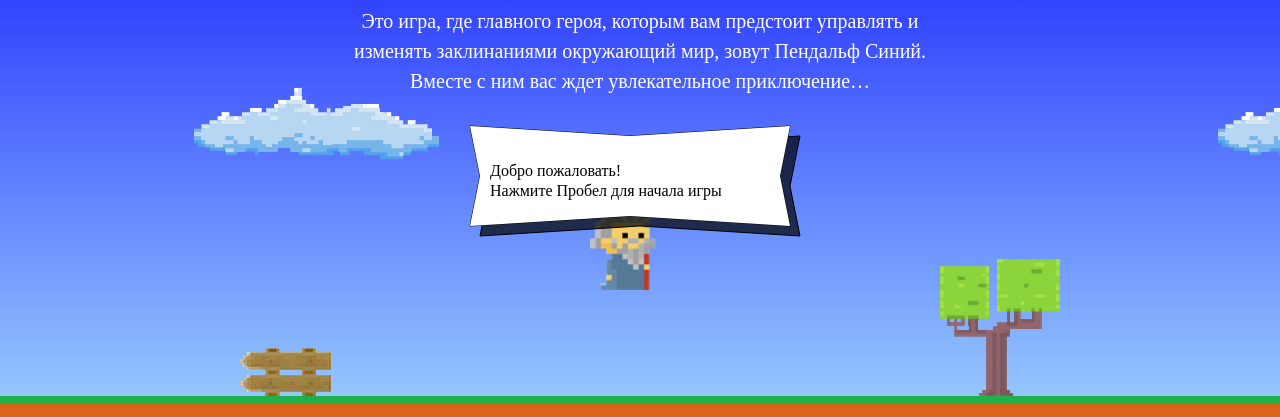
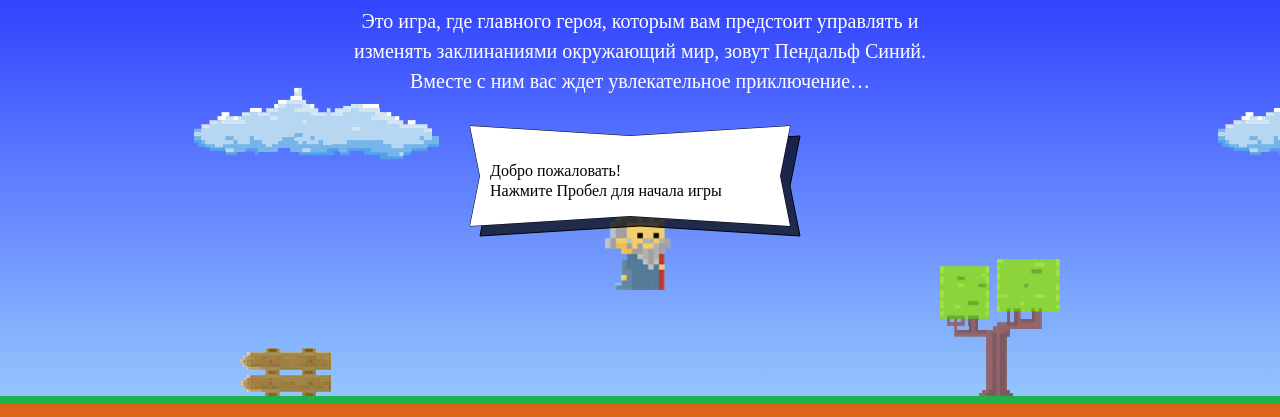
Before and after one commit to nelder9/1410513-code-and-magick-20, a website: page index.html in a window 1280 px wide. Shown: the part 203-620 px from the top of the page. Drawn offline with Linux system fonts and the light colour scheme; a web font is replaced by a local one.

Commit message:
подправил фунцию о положении мага

```diff
--- a/index.html
+++ b/index.html
@@ -196,11 +196,11 @@
     }
 
     function getWizardX(x) {
-      return 300;
+      return (x - wizardWidth) / 2;
     }
 
     function getWizardY(y) {
-      return 100;
+      return y / 3;
     }
 
   </script>
```
